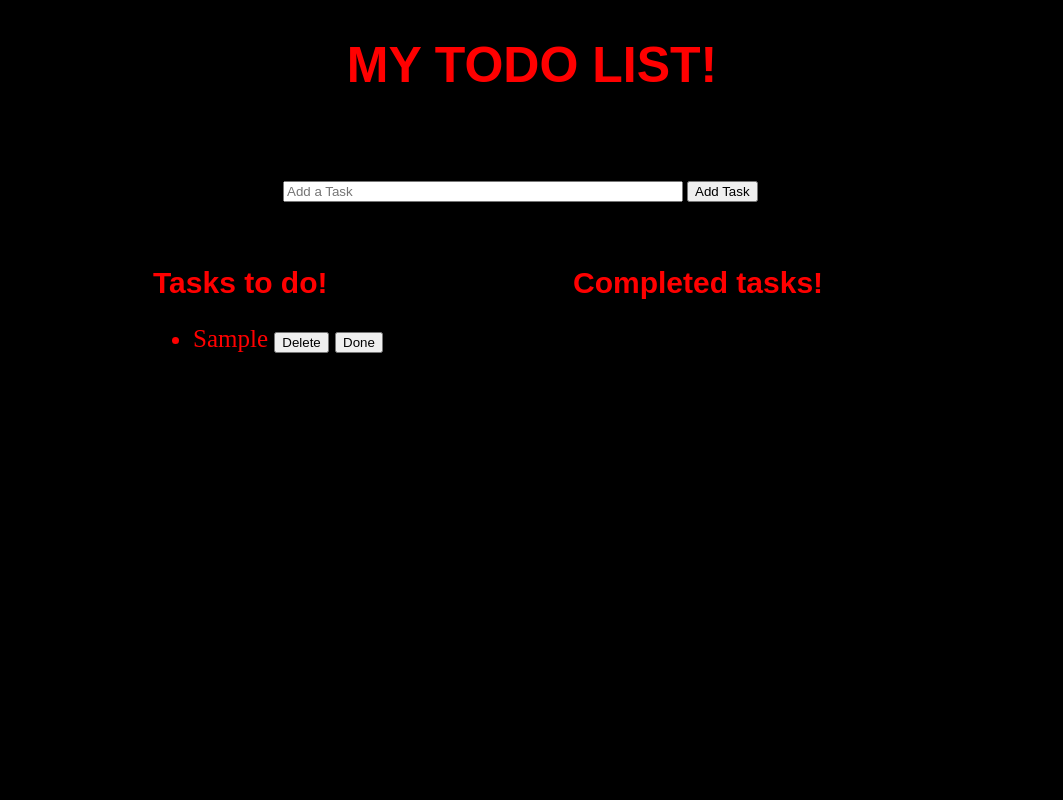
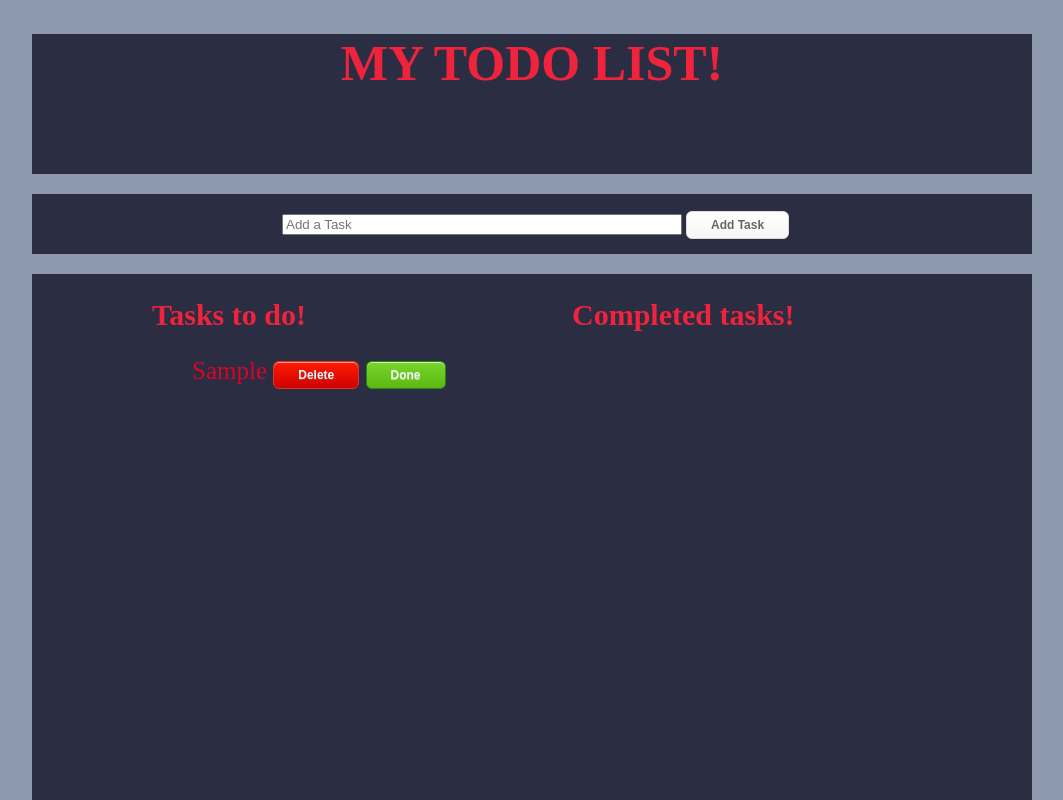
Before and after one commit to EddieJostell/todo-app, a plain HTML site: page index.html in a window 1280 px wide. Both pictures are taken after typing "Sample" into the empty fields and a click on the button "Add Task". Shown: the top 800 px of the page, without its empty margins (108-1171 px from the left). Drawn offline with Linux system fonts and the light colour scheme.

Commit message:
Added css to the buttons

```diff
--- a/css/style.css
+++ b/css/style.css
@@ -8,14 +8,14 @@ html,body {
     width: 100%;
     height: 100%;
     margin: 0;
-    background: black;
+    background: #8d99ae;
 
 }
 
 main {
     width: 1000px;
     height: 100%;
-    border: 1px solid black;
+   /* border: 1px solid black;*/
     margin-left: auto;
     margin-right: auto;
 }
@@ -23,28 +23,157 @@ main {
 /*Header and title*/
 
 header {
-    border: 1px solid black;
+    /*border: 1px solid black;*/
     text-align: center;
     width: 100%;
     height: 140px;
-    background-color: black;
+    background-color: #2b2d42;
 
 }
 
 header h1 {
     margin-bottom: 10px;
-    color: red;
+    color: #ef233c;
     font-size: 50px;
     font-style: bold;
-    font-family: "Arial";
+    font-family: "Agency FB";
 }
 
 h1 {
-    color: red;
+    color: #ef233c;
     font-size: 30px;
     font-style: bold;
-    font-family: "Arial";
+    font-family: "Agency FB";
 }
+
+/* Add Task button*/
+
+#btnAdd {
+	-moz-box-shadow:inset 0px 1px 0px 0px #ffffff;
+	-webkit-box-shadow:inset 0px 1px 0px 0px #ffffff;
+	box-shadow:inset 0px 1px 0px 0px #ffffff;
+	background:-webkit-gradient(linear, left top, left bottom, color-stop(0.05, #ffffff), color-stop(1, #f6f6f6));
+	background:-moz-linear-gradient(top, #ffffff 5%, #f6f6f6 100%);
+	background:-webkit-linear-gradient(top, #ffffff 5%, #f6f6f6 100%);
+	background:-o-linear-gradient(top, #ffffff 5%, #f6f6f6 100%);
+	background:-ms-linear-gradient(top, #ffffff 5%, #f6f6f6 100%);
+	background:linear-gradient(to bottom, #ffffff 5%, #f6f6f6 100%);
+	filter:progid:DXImageTransform.Microsoft.gradient(startColorstr='#ffffff', endColorstr='#f6f6f6',GradientType=0);
+	background-color:#ffffff;
+	-moz-border-radius:6px;
+	-webkit-border-radius:6px;
+	border-radius:6px;
+	border:1px solid #dcdcdc;
+	display:inline-block;
+	cursor:pointer;
+	color:#666666;
+	font-family:Arial;
+	font-size:12px;
+	font-weight:bold;
+	padding:6px 24px;
+	text-decoration:none;
+	text-shadow:0px 1px 0px #ffffff;
+}
+#btnAdd:hover {
+	background:-webkit-gradient(linear, left top, left bottom, color-stop(0.05, #f6f6f6), color-stop(1, #ffffff));
+	background:-moz-linear-gradient(top, #f6f6f6 5%, #ffffff 100%);
+	background:-webkit-linear-gradient(top, #f6f6f6 5%, #ffffff 100%);
+	background:-o-linear-gradient(top, #f6f6f6 5%, #ffffff 100%);
+	background:-ms-linear-gradient(top, #f6f6f6 5%, #ffffff 100%);
+	background:linear-gradient(to bottom, #f6f6f6 5%, #ffffff 100%);
+	filter:progid:DXImageTransform.Microsoft.gradient(startColorstr='#f6f6f6', endColorstr='#ffffff',GradientType=0);
+	background-color:#f6f6f6;
+}
+#btnAdd:active {
+	position:relative;
+	top:1px;
+}
+
+#btnDelete {
+   -moz-box-shadow:inset 0px 1px 0px 0px #f29c93;
+	-webkit-box-shadow:inset 0px 1px 0px 0px #f29c93;
+	box-shadow:inset 0px 1px 0px 0px #f29c93;
+	background:-webkit-gradient(linear, left top, left bottom, color-stop(0.05, #fe1a00), color-stop(1, #ce0100));
+	background:-moz-linear-gradient(top, #fe1a00 5%, #ce0100 100%);
+	background:-webkit-linear-gradient(top, #fe1a00 5%, #ce0100 100%);
+	background:-o-linear-gradient(top, #fe1a00 5%, #ce0100 100%);
+	background:-ms-linear-gradient(top, #fe1a00 5%, #ce0100 100%);
+	background:linear-gradient(to bottom, #fe1a00 5%, #ce0100 100%);
+	filter:progid:DXImageTransform.Microsoft.gradient(startColorstr='#fe1a00', endColorstr='#ce0100',GradientType=0);
+	background-color:#fe1a00;
+	-moz-border-radius:6px;
+	-webkit-border-radius:6px;
+	border-radius:6px;
+	border:1px solid #d83526;
+	display:inline-block;
+	cursor:pointer;
+	color:#edf2f4;
+	font-family:Arial;
+	font-size:12px;
+	font-weight:bold;
+	padding:6px 24px;
+	text-decoration:none;
+	text-shadow:0px 1px 0px #b23e35;
+
+}
+
+#btnDelete:hover {
+   background:-webkit-gradient(linear, left top, left bottom, color-stop(0.05, #ce0100), color-stop(1, #fe1a00));
+	background:-moz-linear-gradient(top, #ce0100 5%, #fe1a00 100%);
+	background:-webkit-linear-gradient(top, #ce0100 5%, #fe1a00 100%);
+	background:-o-linear-gradient(top, #ce0100 5%, #fe1a00 100%);
+	background:-ms-linear-gradient(top, #ce0100 5%, #fe1a00 100%);
+	background:linear-gradient(to bottom, #ce0100 5%, #fe1a00 100%);
+	filter:progid:DXImageTransform.Microsoft.gradient(startColorstr='#ce0100', endColorstr='#fe1a00',GradientType=0);
+	background-color:#ce0100;
+}
+
+#btnDelete:active {
+    position:relative;
+	top:1px;
+}
+
+#btnDone {
+	-moz-box-shadow:inset 0px 1px 0px 0px #caefab;
+	-webkit-box-shadow:inset 0px 1px 0px 0px #caefab;
+	box-shadow:inset 0px 1px 0px 0px #caefab;
+	background:-webkit-gradient(linear, left top, left bottom, color-stop(0.05, #77d42a), color-stop(1, #5cb811));
+	background:-moz-linear-gradient(top, #77d42a 5%, #5cb811 100%);
+	background:-webkit-linear-gradient(top, #77d42a 5%, #5cb811 100%);
+	background:-o-linear-gradient(top, #77d42a 5%, #5cb811 100%);
+	background:-ms-linear-gradient(top, #77d42a 5%, #5cb811 100%);
+	background:linear-gradient(to bottom, #77d42a 5%, #5cb811 100%);
+	filter:progid:DXImageTransform.Microsoft.gradient(startColorstr='#77d42a', endColorstr='#5cb811',GradientType=0);
+	background-color:#77d42a;
+	-moz-border-radius:6px;
+	-webkit-border-radius:6px;
+	border-radius:6px;
+	border:1px solid #268a16;
+	display:inline-block;
+	cursor:pointer;
+	color:#edf2f4;
+	font-family:Arial;
+	font-size:12px;
+	font-weight:bold;
+	padding:6px 24px;
+	text-decoration:none;
+	text-shadow:0px 1px 0px #aade7c;
+}
+#btnDone:hover {
+	background:-webkit-gradient(linear, left top, left bottom, color-stop(0.05, #5cb811), color-stop(1, #77d42a));
+	background:-moz-linear-gradient(top, #5cb811 5%, #77d42a 100%);
+	background:-webkit-linear-gradient(top, #5cb811 5%, #77d42a 100%);
+	background:-o-linear-gradient(top, #5cb811 5%, #77d42a 100%);
+	background:-ms-linear-gradient(top, #5cb811 5%, #77d42a 100%);
+	background:linear-gradient(to bottom, #5cb811 5%, #77d42a 100%);
+	filter:progid:DXImageTransform.Microsoft.gradient(startColorstr='#5cb811', endColorstr='#77d42a',GradientType=0);
+	background-color:#5cb811;
+}
+#btnDone:active {
+	position:relative;
+	top:1px;
+}
+
 
 
 /*SECTION ONE WITH CONTENT*/
@@ -53,7 +182,7 @@ h1 {
     width: 100%;
     height: 60px;
     margin-top: 20px;
-    background-color: black;
+    background-color: #2b2d42;
 }
 
 .input-div {
@@ -76,11 +205,11 @@ SECTION TWO WITH CONTENT*/
     margin-top: 20px;
     width: 100%;
     height:100%;
-    background-color: black;
+    background-color: #2b2d42;
 }
 
 .myUL {
-    color: red;
+    color: #d90429;
 }
 
 li {
--- a/js/script.js
+++ b/js/script.js
@@ -7,7 +7,9 @@ function newTask() {
     var textWritten = document.createTextNode(inputValue);
 
     var li = document.createElement("li");
-    li.style.color = "red";
+    li.style.color = "#d90429";
+    li.style.fontFamily = "Agency FB";
+    li.style.listStyleType = "none";
     li.style.wordWrap = "break-word";
     li.appendChild(textWritten);
     if (inputValue === "") {
```
